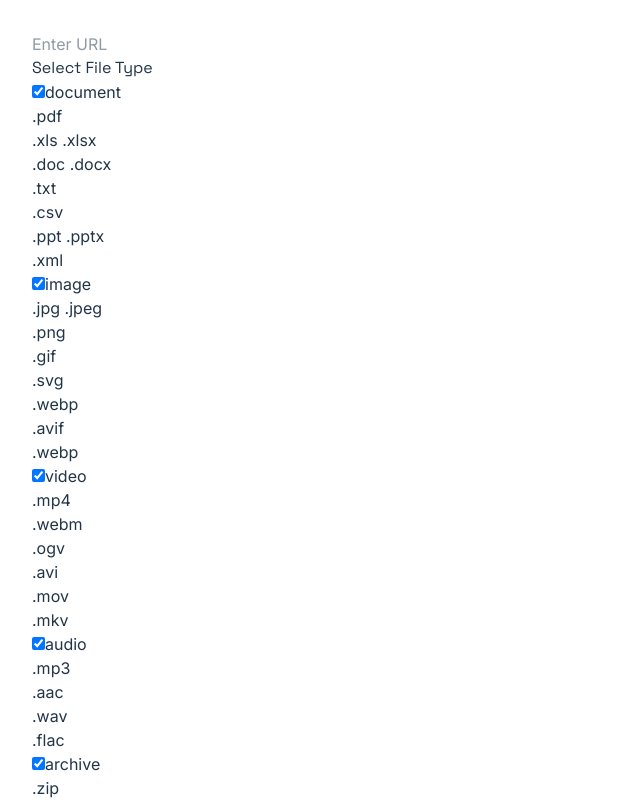
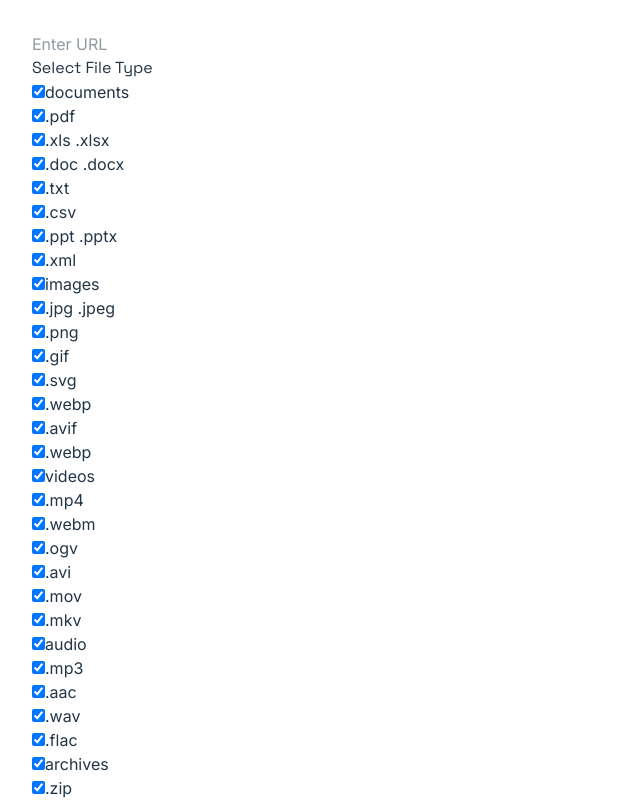
Before and after one commit to caileeaverill/website-asset-downloader, a React (Vite) app in the folder frontend/: page / in a window 1280 px wide. Shown: the top 800 px of the page, without its empty margins (0-640 px from the left). Built offline with nearby package versions, Linux system fonts and the light colour scheme.

Commit message:
Added checkboxes for file extensions

```diff
--- a/frontend/src/components/AppInterface.jsx
+++ b/frontend/src/components/AppInterface.jsx
@@ -1,6 +1,7 @@
 import { useState } from "react";
 import UrlSubmit from "./UrlSubmit";
 import FileTypeSelection from "./FileTypeSelection";
+import Buttons from "./Buttons";
 
 export default function AppInterface() {
   const [getUrl, setGetUrl] = useState("");
@@ -30,12 +31,10 @@ export default function AppInterface() {
   };
 
   return (
-    <div className="bg-neutral-800 p-6 flex flex-col gap-4">
+    <div className="bg-neutral-800 p-6 flex flex-col gap-4 rounded-2xl">
       <UrlSubmit getUrl={getUrl} setGetUrl={setGetUrl} />
       <FileTypeSelection />
-      <button className="bg-blue-500 hover:bg-blue-700" onClick={handleSubmit}>
-        Send Data
-      </button>
+      <Buttons className={"bg-blue-500 hover:bg-blue-600"} text="Send Data" onClick={handleSubmit} />
       {response && <div>Server Response: {JSON.stringify(response)}</div>}
     </div>
   );
--- a/frontend/src/components/SelectionButtons.jsx
+++ b/frontend/src/components/Buttons.jsx
@@ -1,12 +1,12 @@
 import React from "react";
 
-export default function SelectionButtons({ text, onClick }) {
+export default function Buttons({ text, onClick, className }) {
 
     return (
         <>
             <button
                 type="button"
-                className="bg-lime-700 hover:bg-lime-800 text-white rounded"
+                className={`text-white rounded ${className}`}
                 onClick={onClick}
             >
                 {text}
--- a/frontend/src/components/FileExtensionSelection.jsx
+++ b/frontend/src/components/FileExtensionSelection.jsx
@@ -1,16 +1,43 @@
-import React from 'react'
+import { useState, useEffect } from "react";
 
 export default function FileExtensionSelection({ fileType, formats, checked }) {
-
     const matchedFormat = formats[fileType];
 
+    const [checkedExtension, setCheckedExtension] = useState({});
+
+    useEffect(() => {
+        const initialCheckedState = matchedFormat.reduce((acc, file) => {
+            acc[file.name] = true;
+            return acc;
+        }, {});
+        setCheckedExtension(initialCheckedState);
+    }, [matchedFormat]);
+
+    const handleExtensionCheckboxChange = (e) => {
+        const { name, checked } = e.target;
+        setCheckedExtension((prevState) => ({
+            ...prevState,
+            [name]: checked,
+        }));
+        console.log(name)
+    };
+
     return (
-        <div className='flex flex-col ml-8'>
+        <div className='flex flex-wrap w-full gap-4 my-2 ml-7'>
             {matchedFormat.map((fileType) => (
                 <div className={checked ? "hidden" : ""} key={fileType.name}>
-                    {fileType.extensions
-                        .map((extension) => `.${extension}`)
-                        .join(" ")}
+                    <span className='flex items-center'>
+                        <input
+                            className='mr-2'
+                            type="checkbox"
+                            name={fileType.name}
+                            checked={checkedExtension[fileType.name] || false} // Default to false if undefined
+                            onChange={handleExtensionCheckboxChange}
+                        />
+                        {fileType.extensions
+                            .map((extension) => `.${extension}`)
+                            .join(" ")}
+                    </span>
                 </div>
             ))}
         </div>
--- a/frontend/src/components/FileTypeSelection.jsx
+++ b/frontend/src/components/FileTypeSelection.jsx
@@ -1,6 +1,6 @@
 import { useState } from "react";
 import FileExtensionSelection from "./FileExtensionSelection";
-import SelectionButtons from "./SelectionButtons";
+import Buttons from "./Buttons";
 import { FILE_FORMATS } from "../data/format";
 
 export default function FileTypeSelection() {
@@ -18,6 +18,7 @@ export default function FileTypeSelection() {
       ...prevState,
       [name]: checked,
     }));;
+    console.log(name)
   };
 
   const handleSelectAll = () => {
@@ -45,9 +46,9 @@ export default function FileTypeSelection() {
       {
         Object.keys(FILE_FORMATS).map((file => {
           return (
-            <div key={file}>
+            <div className="flex flex-wrap items-center my-2" key={file}>
               <input
-                className="mr-2 capitalize"
+                className="mr-2 capitalize h-5 w-5"
                 type="checkbox"
                 name={file}
                 checked={checkedState[file]}
@@ -59,9 +60,9 @@ export default function FileTypeSelection() {
           )
         }))
       }
-      <div className="flex my-2 gap-4">
-        <SelectionButtons text="Select All" onClick={handleSelectAll} />
-        <SelectionButtons text="Unselect All" onClick={handleDeselectAll} />
+      <div className="flex mt-4 gap-4">
+        <Buttons className="bg-lime-700 hover:bg-lime-800" text="Select All" onClick={handleSelectAll} />
+        <Buttons className="bg-rose-700 hover:bg-rose-800" text="Deselect All" onClick={handleDeselectAll} />
       </div>
     </div>
   );
--- a/frontend/src/components/UrlSubmit.jsx
+++ b/frontend/src/components/UrlSubmit.jsx
@@ -2,7 +2,7 @@ export default function UrlSubmit({ getUrl, setGetUrl }) {
   return (
     <>
       <input
-        className="bg-white text-neutral-900 p-2 rounded-md w-full"
+        className="bg-white text-neutral-900 py-2 px-4 rounded-md w-full"
         id="urlInput"
         type="text"
         value={getUrl}
--- a/frontend/src/data/format.ts
+++ b/frontend/src/data/format.ts
@@ -4,7 +4,7 @@ interface Format {
 }
 
 export const FILE_FORMATS: Record<string, Format[]> = {
-    document: [
+    documents: [
         { name: "PDF", extensions: ["pdf"] },
         { name: "Excel", extensions: ["xls", "xlsx"] },
         { name: "Word", extensions: ["doc", "docx"] },
@@ -13,7 +13,7 @@ export const FILE_FORMATS: Record<string, Format[]> = {
         { name: "PowerPoint", extensions: ["ppt", "pptx"] },
         { name: "XML", extensions: ["xml"] }
     ],
-    image: [
+    images: [
         { name: "JPEG", extensions: ["jpg", "jpeg"] },
         { name: "PNG", extensions: ["png"] },
         { name: "GIF", extensions: ["gif"] },
@@ -22,7 +22,7 @@ export const FILE_FORMATS: Record<string, Format[]> = {
         { name: "AVIF", extensions: ["avif"] },
         { name: "Webp", extensions: ["webp"] },
     ],
-    video: [
+    videos: [
         { name: "MP4", extensions: ["mp4"] },
         { name: "WebM", extensions: ["webm"] },
         { name: "OGG", extensions: ["ogv"] },
@@ -36,7 +36,7 @@ export const FILE_FORMATS: Record<string, Format[]> = {
         { name: "WAV", extensions: ["wav"] },
         { name: "FLAC", extensions: ["flac"] }
     ],
-    archive: [
+    archives: [
         { name: "ZIP", extensions: ["zip"] },
         { name: "GZIP", extensions: ["gz"] },
         { name: "TAR", extensions: ["tar"] },
```
